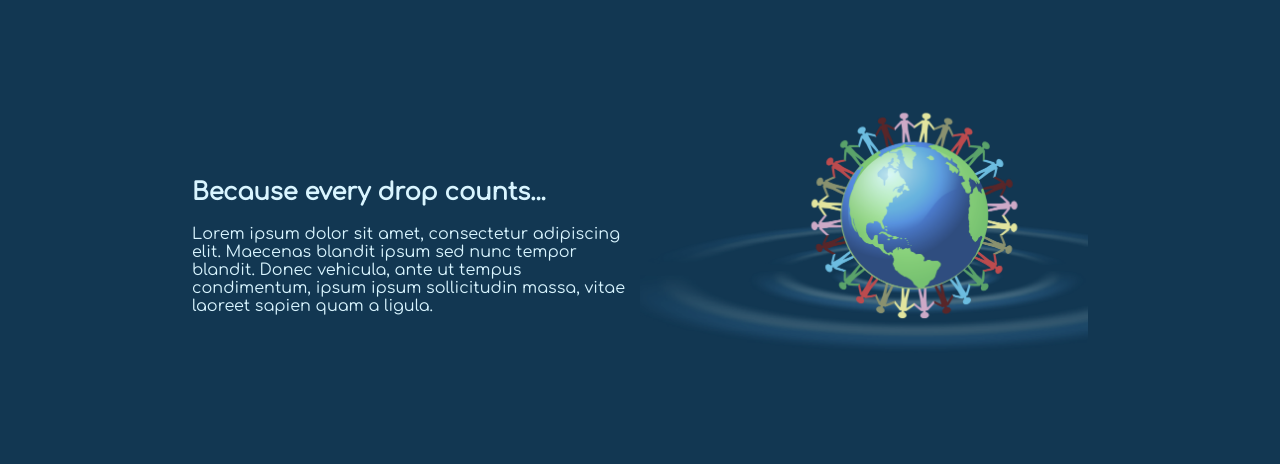
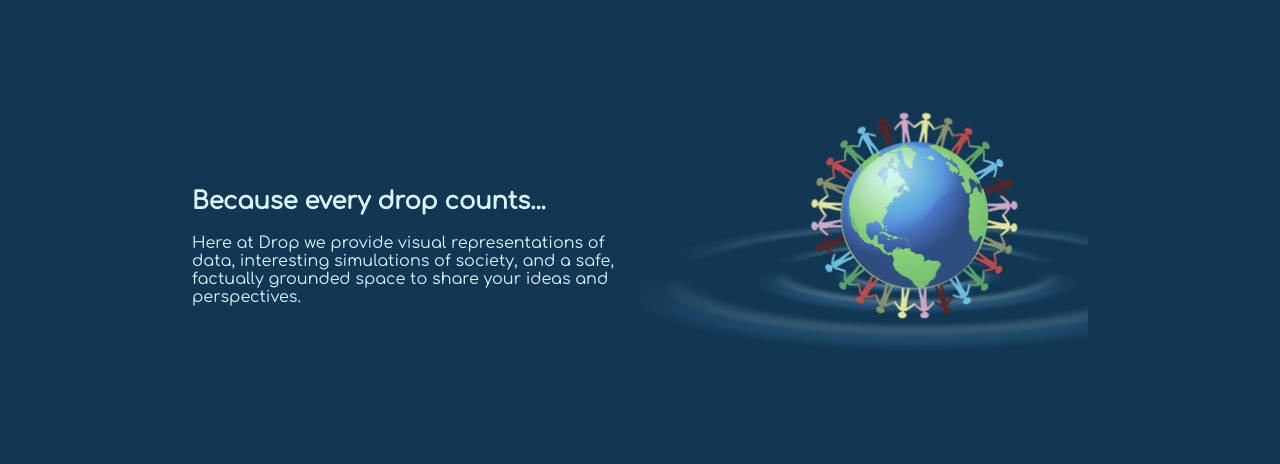
Before and after one commit to bluojay1168/Droplet, a plain HTML site: page Drop/index.html in a window 1280 px wide. Shown: the part 70-534 px from the top of the page. Drawn offline with Linux system fonts and the light colour scheme; a script that the page names is missing.

Commit message:
Update index.html

```diff
--- a/Drop/index.html
+++ b/Drop/index.html
@@ -28,7 +28,7 @@
     <section id="intro">
       <div id="intro-text">
         <h1>Because every drop counts...</h1>
-        <p>Lorem ipsum dolor sit amet, consectetur adipiscing elit. Maecenas blandit ipsum sed nunc tempor blandit. Donec vehicula, ante ut tempus condimentum, ipsum ipsum sollicitudin massa, vitae laoreet sapien quam a ligula. </p>
+        <p>Here at Drop we provide visual representations of data, interesting simulations of society, and a safe, factually grounded space to share your ideas and perspectives. </p>
       </div>
       <img id="world" src="images/world.png" alt="people around the world holding hands with a ripple under the world">
     </section>
```
